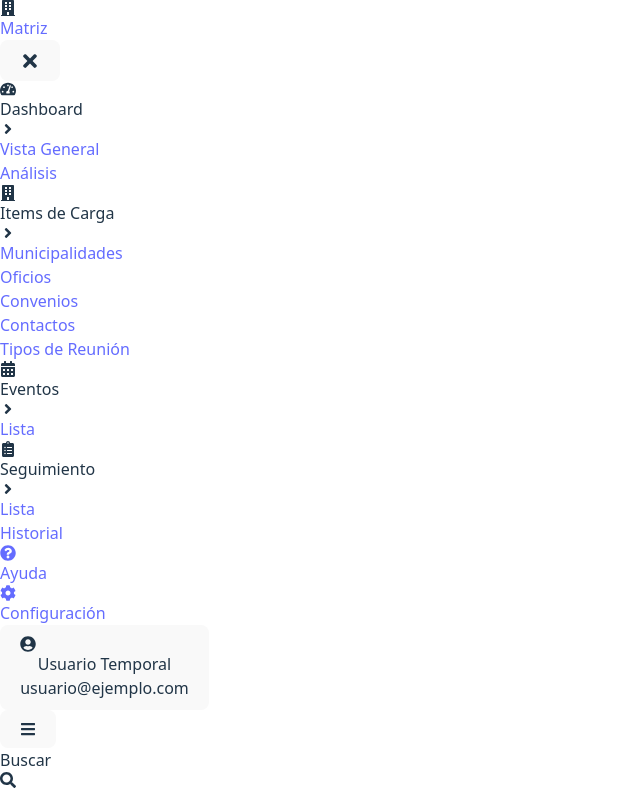
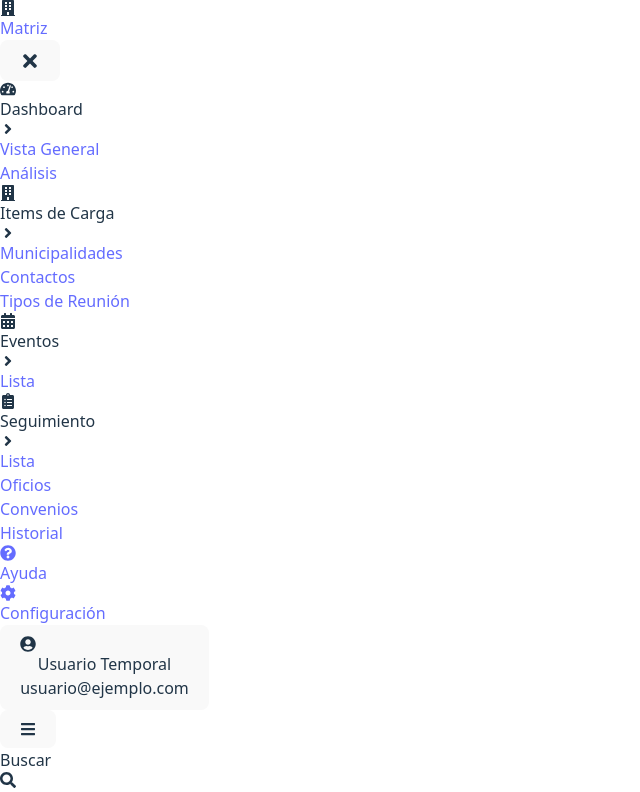
Before and after one commit to mariohgu/matriz, a React (Vite) app in the folder frontend/: page /dashboard in a window 1280 px wide. Shown: the top 792 px of the page, without its empty margins (0-640 px from the left). Built offline with nearby package versions, Linux system fonts and the light colour scheme; no server answers.

Commit message:
no hay cambios

```diff
--- a/frontend/src/components/common/Sidebar.jsx
+++ b/frontend/src/components/common/Sidebar.jsx
@@ -36,8 +36,6 @@ export default function Sidebar({ isOpen, onToggle }) {
       icon: <FaBuilding />,
       subItems: [
         { href: "/municipalidades", title: "Municipalidades" },
-        { href: "/oficios", title: "Oficios" },
-        { href: "/convenios", title: "Convenios" },
         { href: "/contactos", title: "Contactos" },
         { href: "/tipos-reunion", title: "Tipos de Reunión" },
       ]
@@ -56,6 +54,8 @@ export default function Sidebar({ isOpen, onToggle }) {
       icon: <FaClipboardList />,
       subItems: [
         { href: "/estado-seguimiento", title: "Lista" },
+        { href: "/oficios", title: "Oficios" },
+        { href: "/convenios", title: "Convenios" },
         { href: "/seguimiento/historial", title: "Historial" },
       ]
     },
```
